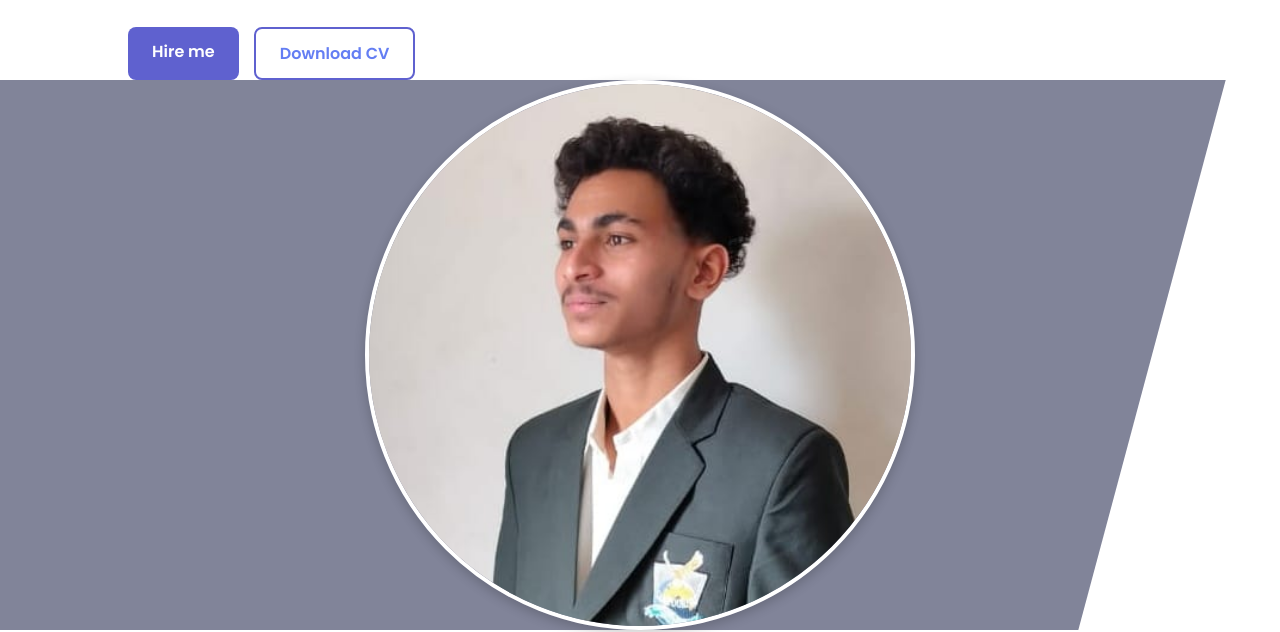
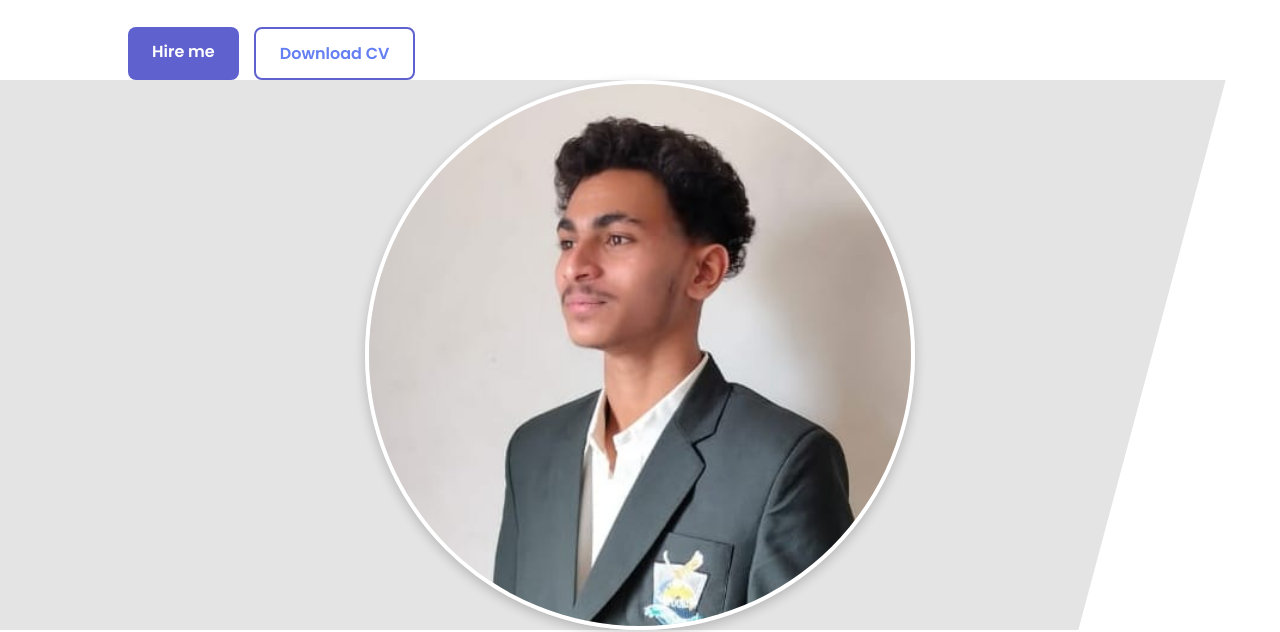
Before and after one commit to NagarajNaik2005/Portfolio, a plain HTML site: page index.html in a window 1280 px wide. Shown: the part 348-980 px from the top of the page. Drawn offline with nearby package versions, Linux system fonts and the light colour scheme.

Commit message:
Update styles.css

```diff
--- a/styles.css
+++ b/styles.css
@@ -159,7 +159,7 @@ body {
   height: 100%;
   /* background: #837272; */
   /* background: #c0bebe; */
-  background: #818499;
+  background: #e4e4e4;
 
   /* profile done  */
 
```
